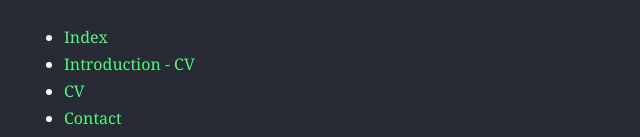
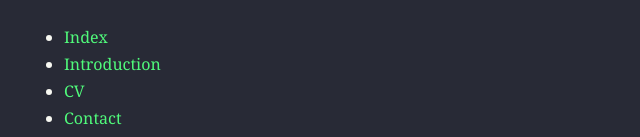
Before and after one commit to siddhantladdha/siddhantladdha.github.io, a plain HTML site: page index.html in a window 1280 px wide. Shown: the part 653-790 px from the top of the page, 272-912 px from the left. Drawn offline with Linux system fonts and the light colour scheme.

Commit message:
nothing worksss

```diff
--- a/index.html
+++ b/index.html
@@ -39,7 +39,7 @@ ul.task-list{list-style: none;}
             <h1 id="main">Main</h1>
             <ul>
             <li><a href="./index.html">Index</a></li>
-            <li><a href="./introduction.html">Introduction</a> <a href="https://siddhantladdha.com/local_assets/Siddhant_Laddha_CV.pdf" target="_blank">- CV</a></li>
+            <li><a href="./introduction.html">Introduction</a></li>
             <li><a href="./local_assets/Siddhant_Laddha_CV.pdf">CV</a></li>
             <li><a href="./contact.html">Contact</a></li>
             <li><a href="./bounty.html">Bounty</a></li>
```
Also changed, not shown: 1 other file.
